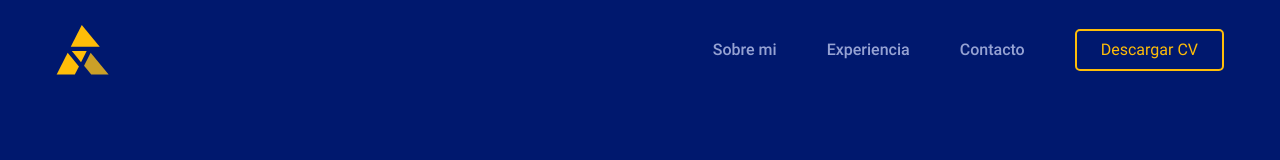
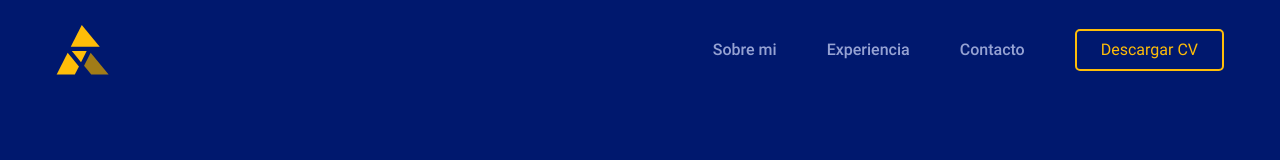
Before and after one commit to alexandreargm/portafolio, a Nuxt app: page / in a window 1280 px wide. Shown: the top 160 px of the page. Built offline with nearby package versions, Linux system fonts and the light colour scheme.

Commit message:
color change

```diff
--- a/assets/css/variables.css
+++ b/assets/css/variables.css
@@ -8,7 +8,7 @@
   --color-primary: #FFBD08;
   /* contrast colours */
   --color-bg: #00186E;
-  --color-contrast-low: #CBA028;
+  --color-contrast-low: #A17C18;
   --color-contrast-medium: #95A2D3;
   --color-contrast-high: #F0F0F0;
 
--- a/components/Navbar.vue
+++ b/components/Navbar.vue
@@ -10,7 +10,7 @@
             <polygon class="logo__path" points="1.7 127.5 48.5 127.5 59.1 106.6 30.1 71.6 1.7 127.5" />
             <polygon class="logo__path" points="66.4 0 38 55.9 112.7 55.9 66.4 0" />
             <polygon class="logo__path" points="40.8 67 64.5 95.8 79.1 67 40.8 67" />
-            <polygon class="logo__path-dark" points="89.3 71.6 72.3 105.1 90.8 127.5 135.6 127.5 89.3 71.6" />
+            <polygon class="logo__path-alt" points="89.3 71.6 72.3 105.1 90.8 127.5 135.6 127.5 89.3 71.6" />
           </svg>
         </a>
       </li>
@@ -24,7 +24,7 @@
         <a href="#" class="navbar__menu-link text--m">Contacto</a>
       </li>
       <li class="navbar___menu-item">
-        <a href="#" role="button" class="navbar___button navbar__menu-link button text--m text--color-primary">
+        <a href="<%- VALUE %>" role="button" class="navbar___button navbar__menu-link button text--m text--color-primary">
           Descargar CV
         </a>
       </li>
@@ -67,7 +67,7 @@
   &__path {
     fill: var(--color-primary);
   }
-  &__path-dark {
+  &__path-alt {
     fill: var(--color-contrast-low);
   }
 }
```
Also changed, not shown: 1 other file (tests, documents, lock files or other folders).
